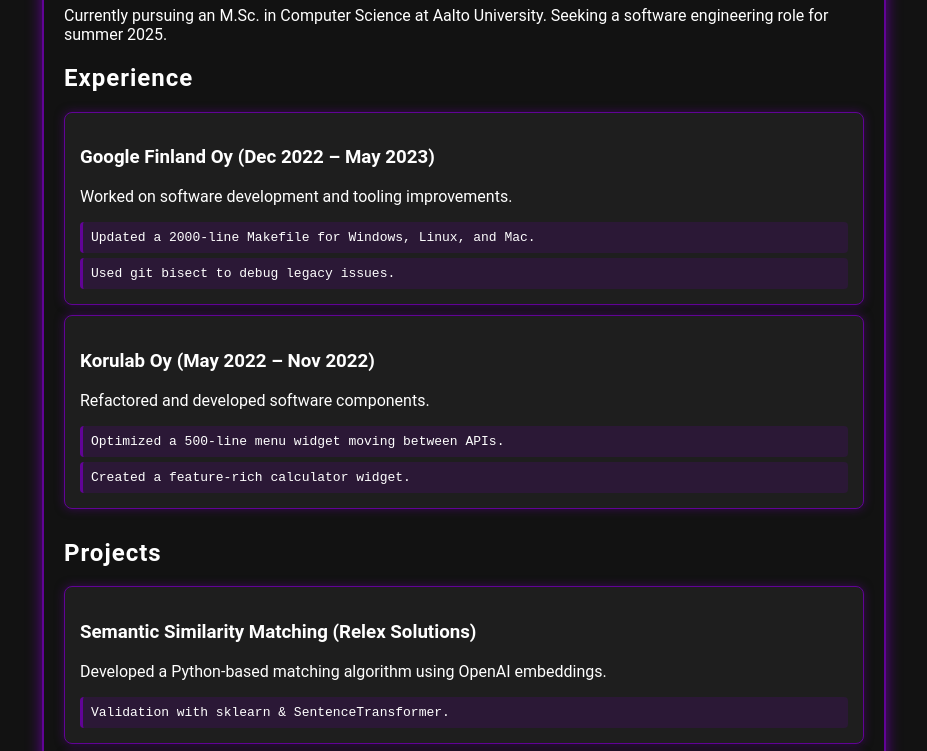
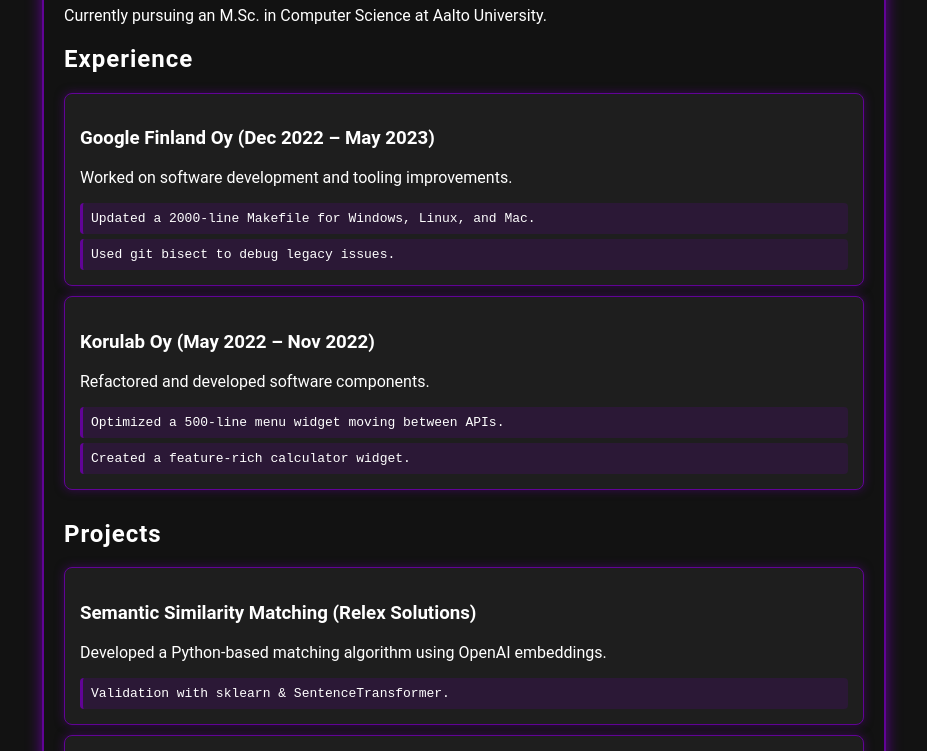
Before and after one commit to ejerke/resume, a plain HTML site: page index.html in a window 1280 px wide. Shown: the part 117-868 px from the top of the page, without its empty margins (176-1103 px from the left). Drawn offline with Linux system fonts and the light colour scheme.

Commit message:
fix intro sentence

```diff
--- a/index.html
+++ b/index.html
@@ -64,7 +64,7 @@
 <body>
     <div class="container">
         <h1>Software Developer | M.Sc. Student</h1>
-        <p>Currently pursuing an M.Sc. in Computer Science at Aalto University. Seeking a software engineering role for summer 2025.</p>
+        <p>Currently pursuing an M.Sc. in Computer Science at Aalto University.</p>
 
         <div class="section">
             <h2>Experience</h2>
```
